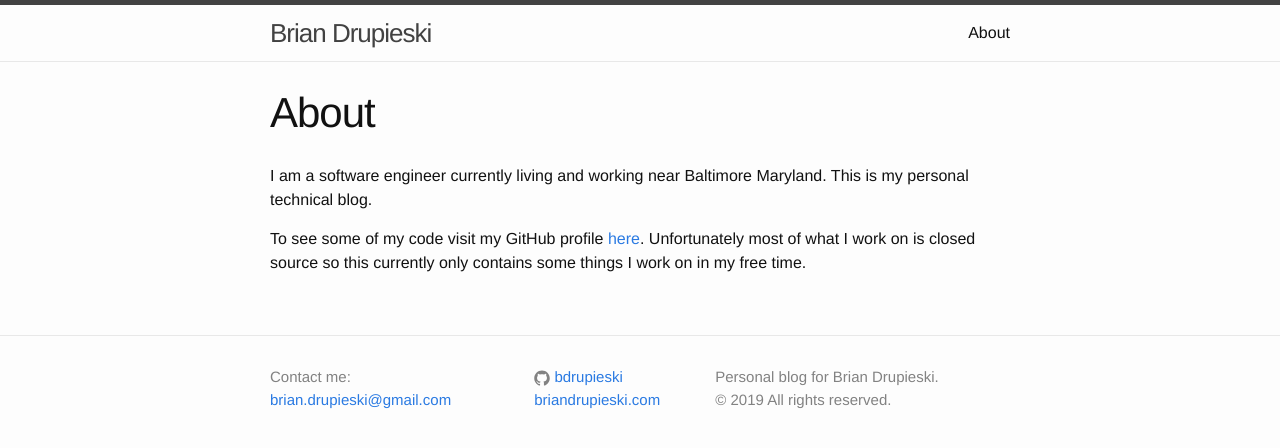
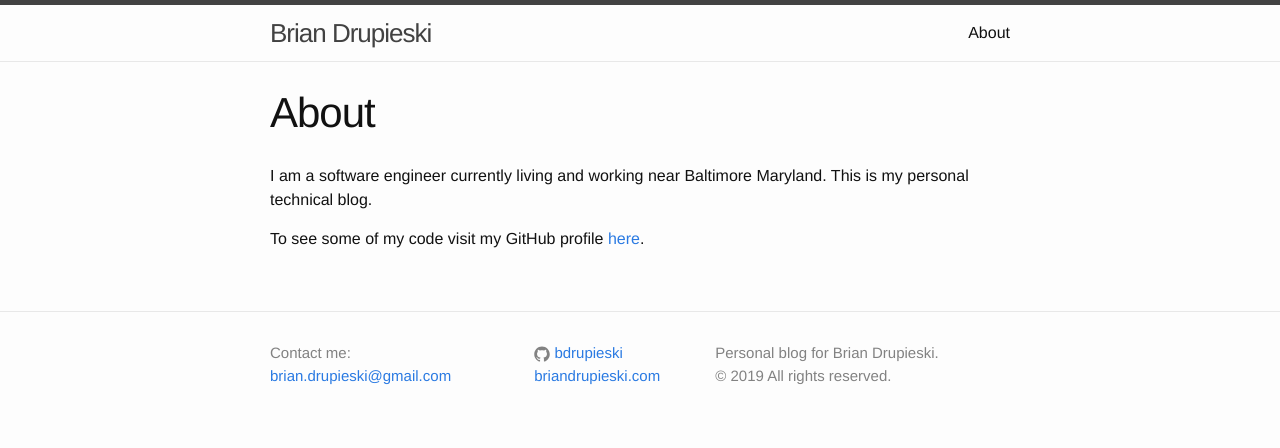
Before and after one commit to bdrupieski/bdrupieski.github.io, a Jekyll site: the page built from about.md, in a window 1280 px wide. Shown: the top 448 px of the page. Built offline with Jekyll 4.4.1, drawn with Linux system fonts in a browser that asks for light colours; nearby versions of some CDN libraries; library files that are not in the unit come from our copies.

```diff
--- a/about.md
+++ b/about.md
@@ -6,4 +6,4 @@ permalink: /about/
 
 I am a software engineer currently living and working near Baltimore Maryland. This is my personal technical blog.
 
-To see some of my code visit my GitHub profile [here](https://github.com/bdrupieski). Unfortunately most of what I work on is closed source so this currently only contains some things I work on in my free time.
+To see some of my code visit my GitHub profile [here](https://github.com/bdrupieski).
```
